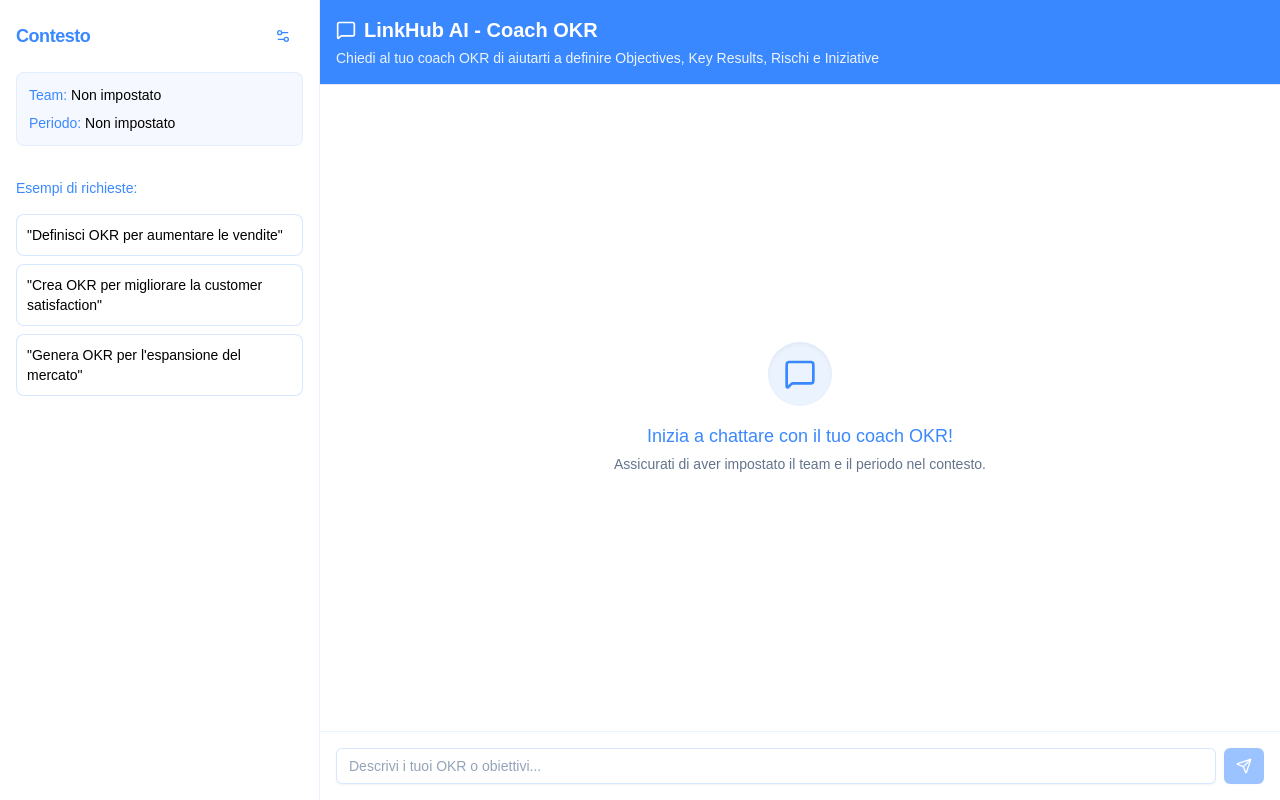
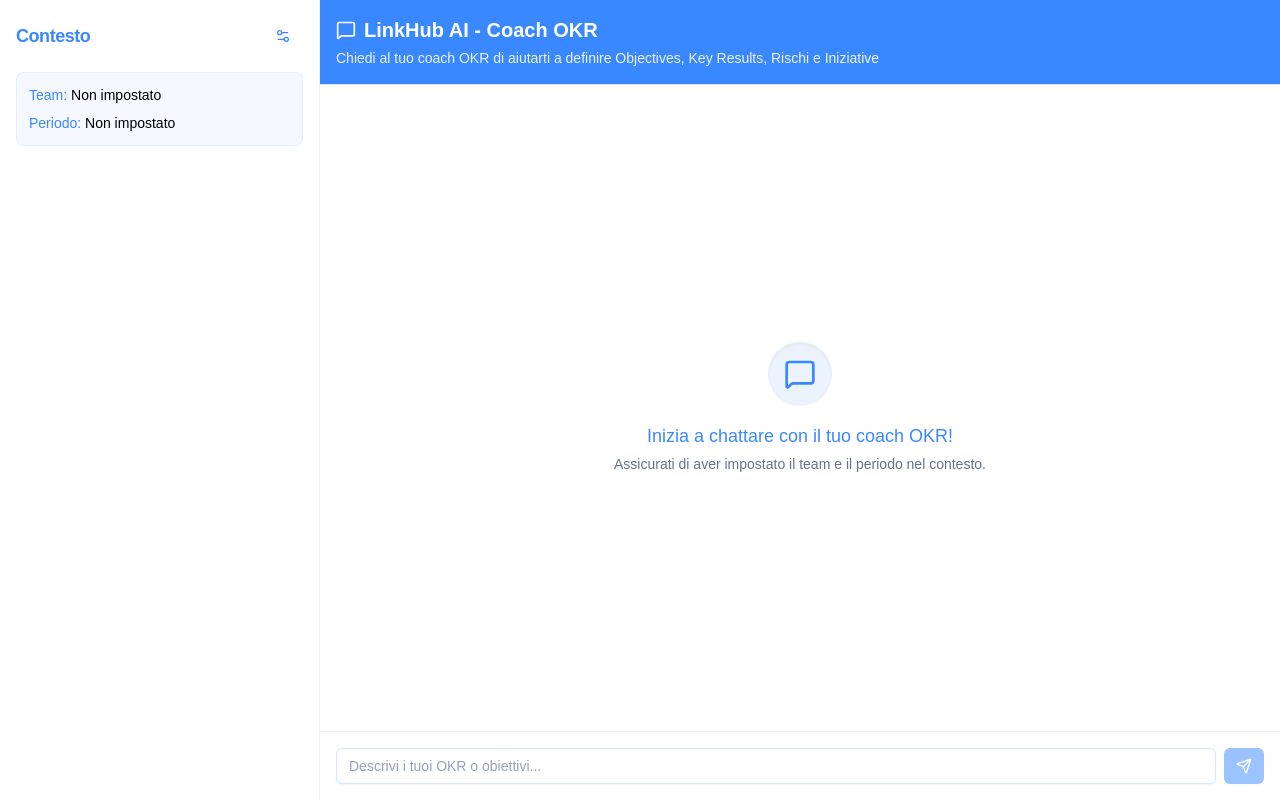
Before and after one commit to FancyPigeonLH/okr-agent, a Next.js app: page / in a window 1280 px wide. Built offline with nearby package versions, Linux system fonts and the light colour scheme.

Commit message:
Rimozione esempi di richieste ed esportazione YAML

```diff
--- a/app/components/chat/ChatInterface.tsx
+++ b/app/components/chat/ChatInterface.tsx
@@ -47,7 +47,7 @@
     <div className="flex h-screen bg-white">
       {/* Sidebar con contesto */}
       <div className="w-80 border-r border-[#3a88ff]/10 bg-white shadow-sm">
-        <div className="p-4 space-y-4">
+        <div className="p-4">
           <div className="flex items-center justify-between">
             <h2 className="text-lg font-semibold tracking-tight text-[#3a88ff]">Contesto</h2>
             <Button
@@ -61,7 +61,7 @@
           </div>
 
           {showSettings ? (
-            <form onSubmit={handleContextSubmit} className="space-y-4">
+            <form onSubmit={handleContextSubmit} className="space-y-4 mt-4">
               <div className="space-y-2">
                 <label className="text-sm font-medium leading-none peer-disabled:cursor-not-allowed peer-disabled:opacity-70">
                   Team
@@ -103,7 +103,7 @@
               </Button>
             </form>
           ) : (
-            <div className="space-y-2 text-sm rounded-lg bg-[#3a88ff]/5 p-3 border border-[#3a88ff]/10">
+            <div className="space-y-2 text-sm rounded-lg bg-[#3a88ff]/5 p-3 border border-[#3a88ff]/10 mt-4">
               <div>
                 <span className="font-medium text-[#3a88ff]">Team:</span> {context.team || 'Non impostato'}
               </div>
@@ -117,30 +117,6 @@
               )}
             </div>
           )}
-
-          <div className="pt-4 space-y-4">
-            <h3 className="text-sm font-medium text-[#3a88ff]">Esempi di richieste:</h3>
-            <div className="space-y-2">
-              <button
-                onClick={() => setInput('Definisci OKR per aumentare le vendite')}
-                className="w-full text-left p-2.5 text-sm bg-white border border-[#3a88ff]/20 rounded-lg hover:bg-[#3a88ff]/5 hover:border-[#3a88ff]/30 transition-all duration-200"
-              >
-                "Definisci OKR per aumentare le vendite"
-              </button>
-              <button
-                onClick={() => setInput('Crea OKR per migliorare la customer satisfaction')}
-                className="w-full text-left p-2.5 text-sm bg-white border border-[#3a88ff]/20 rounded-lg hover:bg-[#3a88ff]/5 hover:border-[#3a88ff]/30 transition-all duration-200"
-              >
-                "Crea OKR per migliorare la customer satisfaction"
-              </button>
-              <button
-                onClick={() => setInput('Genera OKR per l\'espansione del mercato')}
-                className="w-full text-left p-2.5 text-sm bg-white border border-[#3a88ff]/20 rounded-lg hover:bg-[#3a88ff]/5 hover:border-[#3a88ff]/30 transition-all duration-200"
-              >
-                "Genera OKR per l'espansione del mercato"
-              </button>
-            </div>
-          </div>
         </div>
       </div>
 
--- a/app/components/okr/OkrDisplay.tsx
+++ b/app/components/okr/OkrDisplay.tsx
@@ -133,42 +133,6 @@
           )
         })}
       </div>
-
-      {/* Export YAML */}
-      <div className="border-t pt-4">
-        <Button
-          onClick={() => {
-            const yamlContent = `# OKR - ${okrSet.team} (${okrSet.period})
-
-objectives:
-${okrSet.objectives.map(obj => `  - title: "${obj.title}"`).join('\n')}
-
-key_results:
-${okrSet.keyResults.map(kr => `  - title: "${kr.title}"
-    unit: "${kr.unit}"`).join('\n')}
-
-risks:
-${okrSet.risks.map(risk => `  - title: "${risk.title}"`).join('\n')}
-
-initiatives:
-${okrSet.initiatives.map(init => `  - description: "${init.description}"`).join('\n')}`
-            copyToClipboard(yamlContent, 'yaml-export')
-          }}
-          className="w-full"
-        >
-          {copiedItems.has('yaml-export') ? (
-            <>
-              <Check className="h-4 w-4 mr-2" />
-              YAML Copiato!
-            </>
-          ) : (
-            <>
-              <Copy className="h-4 w-4 mr-2" />
-              Esporta YAML
-            </>
-          )}
-        </Button>
-      </div>
     </div>
   )
 }
```
